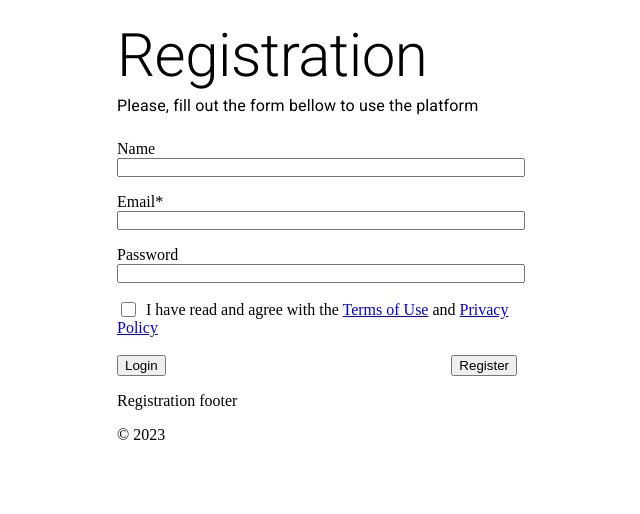
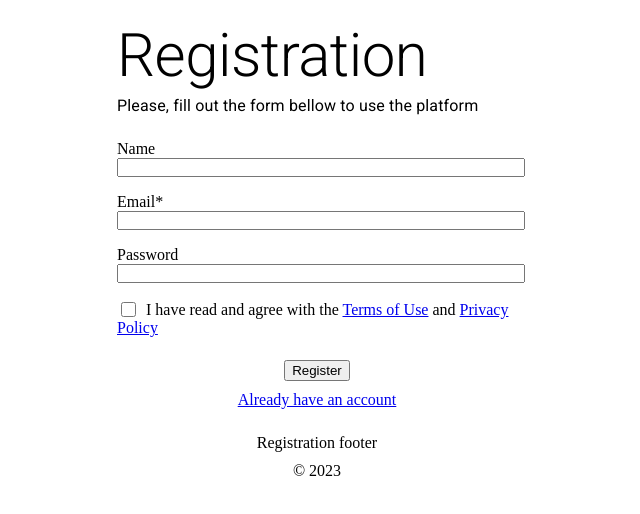
Before and after one commit to ifspcodelab/codeodyssey-frontend, a React (Vite) app: page /registration in a window 1280 px wide. Shown: the top 514 px of the page, without its empty margins (323-963 px from the left). Built offline with nearby package versions, Linux system fonts and the light colour scheme.

Commit message:
refactor: login and submit buttons and footer

```diff
--- a/src/locales/en/translation.json
+++ b/src/locales/en/translation.json
@@ -33,7 +33,7 @@
       "email": "Email",
       "email_message": "the email is immutable",
       "password": "Password",
-      "login": "Login",
+      "login": "Already have an account",
       "submit": "Register",
       "termsCheckbox": "I have read and agree with the <1>Terms of Use</1> and <3>Privacy Policy</3>",
       "validation": {
--- a/src/locales/pt/translation.json
+++ b/src/locales/pt/translation.json
@@ -33,7 +33,7 @@
       "email": "Email",
       "email_message": "o email é imutável",
       "password": "Senha",
-      "login": "Login",
+      "login": "Já tenho conta",
       "submit": "Registrar",
       "termsCheckbox": "Eu li e concordo com os <1>Termos de Uso</1> e a <3>Política de Privacidade</3>",
       "validation": {
--- a/src/pages/Registration/index.tsx
+++ b/src/pages/Registration/index.tsx
@@ -59,12 +59,12 @@ function Registration() {
                         </label>
                         <p>{errors.terms?.message}</p>
                     </div>
-                    <div id="buttons">
-                        <button data-testid="loginButton" onClick={handleLogin}>{t('registration.form.login')}</button>
-                        <button data-testid="submitButton" type="submit">{t('registration.form.submit')}</button>
+                    <div id="registration-menu">
+                        <button data-testid="registerButton" type="submit">{t('registration.form.submit')}</button>
+                        <Link data-testid="loginLink" onClick={handleLogin}>{t('registration.form.login')}</Link>
                     </div>
                 </form>
-                <PageFooter text={t('registration.footer')}/>
+                <PageFooter id="registration-footer" text={t('registration.footer')}/>
             </div>
         </>
     );
--- a/src/pages/Registration/style.css
+++ b/src/pages/Registration/style.css
@@ -56,13 +56,22 @@ form input {
     top: -2px;
 }
 
-#buttons {
+#registration-menu {
     display: flex;
-    justify-content: space-between;
+    flex-direction: column;
+    margin: 15px 0;
 }
 
-#footer {
+#registration-menu * {
+    margin: 5px auto;
+}
+
+footer {
     display: flex;
-    left: 50%;
-    background-color: aqua;
+    flex-direction: column;
+    align-items: center;
 }
+
+footer * {
+    margin: 5px 0;
+}
```
